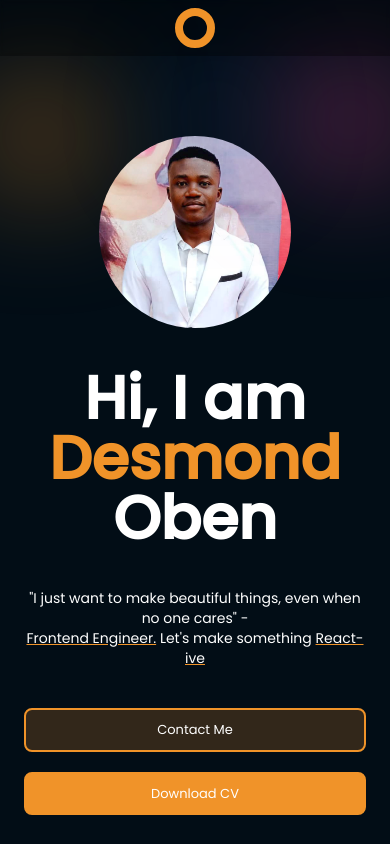
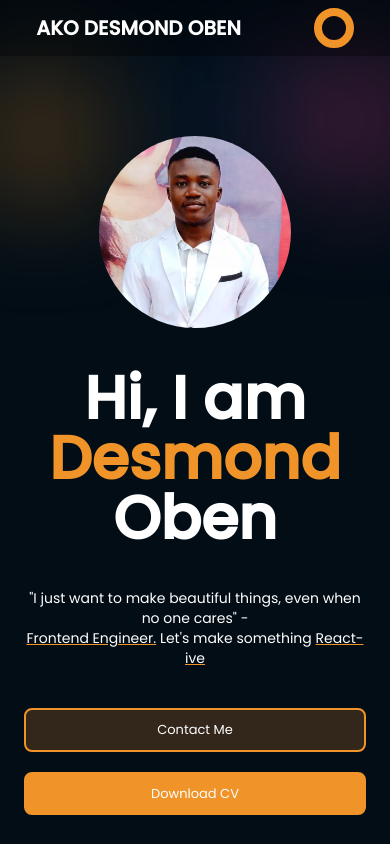
Before and after one commit to obendesmond/Portfolio, a Next.js app: page / in a window 390 px wide. Shown: the top 844 px of the page. Built offline with nearby package versions, Linux system fonts and the light colour scheme.

Commit message:
add logo and menu open and close to header

```diff
--- a/src/components/ContactLinks.js
+++ b/src/components/ContactLinks.js
@@ -4,7 +4,7 @@ import Image from "next/image";
 export default function ContactLinks() {
   return (
     <div className="hidden fixed bottom-5 right-5 z-10 md:flex md:flex-row md:space-x-5">
-      <div className="cursor-pointer hover:bg-myOrange md:bottom-5">
+      <div className="cursor-pointer">
         <Image
           width={55}
           height={55}
--- a/src/components/Header.js
+++ b/src/components/Header.js
@@ -1,8 +1,5 @@
 import React, { useState } from "react";
-import Image from "next/image";
 import Zoom from "@mui/material/Zoom";
-import MenuIcon from "@mui/icons-material/Menu";
-import MenuOpenIcon from "@mui/icons-material/MenuOpen";
 
 export default function Header() {
   const [menuOpen, setMenuOpen] = useState(false);
@@ -13,7 +10,7 @@ export default function Header() {
 
   return (
     <Zoom in>
-      <div className="flex flex-row py-2 sticky top-0 z-50 bg-clip-padding justify-center items-center bg-[rgba(0,0,0,.3)] bg-opacity-80 backdrop-blur-[2px] mx-auto md:justify-center md:py-5">
+      <div className="flex flex-row py-2 sticky top-0 z-50 bg-clip-padding justify-around items-center bg-[rgba(0,0,0,.3)] bg-opacity-80 backdrop-blur-[2px] mx-auto md:justify-center md:py-5">
         {/* links */}
         <div className="hidden md:flex flex-row space-x-10 my-auto text-white">
           <a href="#home">Home</a>
@@ -24,18 +21,19 @@ export default function Header() {
           {/* TODDO: add blog later*/}
           {/* <a href="#blog">Blog</a> */}
         </div>
+
+        <div className="flex flex-row text-xl text-white font-bold items-end">
+          {/* <div className="block border-8 border-myOrange rounded-full w-10 h-10 md:hidden"></div> */}
+          AKO DESMOND OBEN
+        </div>
         <div
           onClick={handleMenuOpen}
           className="cursor-pointer flex outline-none text-myOrange my-auto md:hidden"
         >
           {menuOpen ? (
-            <MenuOpenIcon fontSize="large" />
+            <div className="block border-8 border-myOrange rounded-xl w-10 h-10 md:hidden"></div>
           ) : (
-            // <MenuIcon
-            //   fontSize="large"
-            //   className="border-5 border-myOrange rounded-full"
-            // />
-            <div className="border-8 border-myOrange rounded-full w-10 h-10"></div>
+            <div className="block border-8 border-myOrange rounded-full w-10 h-10 md:hidden"></div>
           )}
         </div>
       </div>
```
